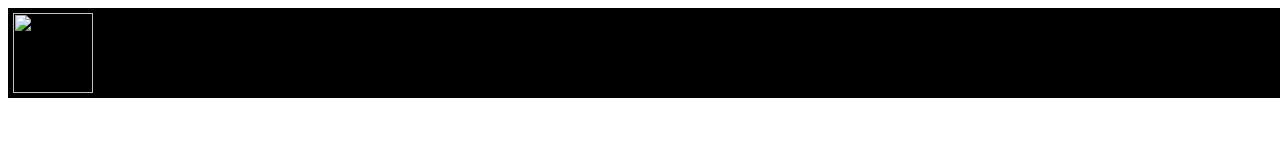
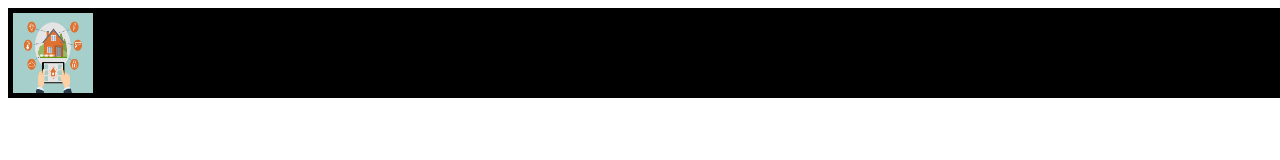
Before and after one commit to felipesantosIroh/domotica, a plain HTML site: page index.html in a window 1280 px wide. Drawn offline with Linux system fonts and the light colour scheme.

Commit message:
Add logo e att index

```diff
--- a/index.html
+++ b/index.html
@@ -9,7 +9,7 @@
             <main>
                 <div class="cabecalho">
                     <div class="logo">
-                        <img src="./img/logo.jpg" width="80" height="80" />
+                        <img src="./img/smart-houses.jpg" width="80" height="80" />
                     </div>
                     <div class="acessar_login">
 
```
Also changed, not shown: img/smart-houses.jpg (added).
